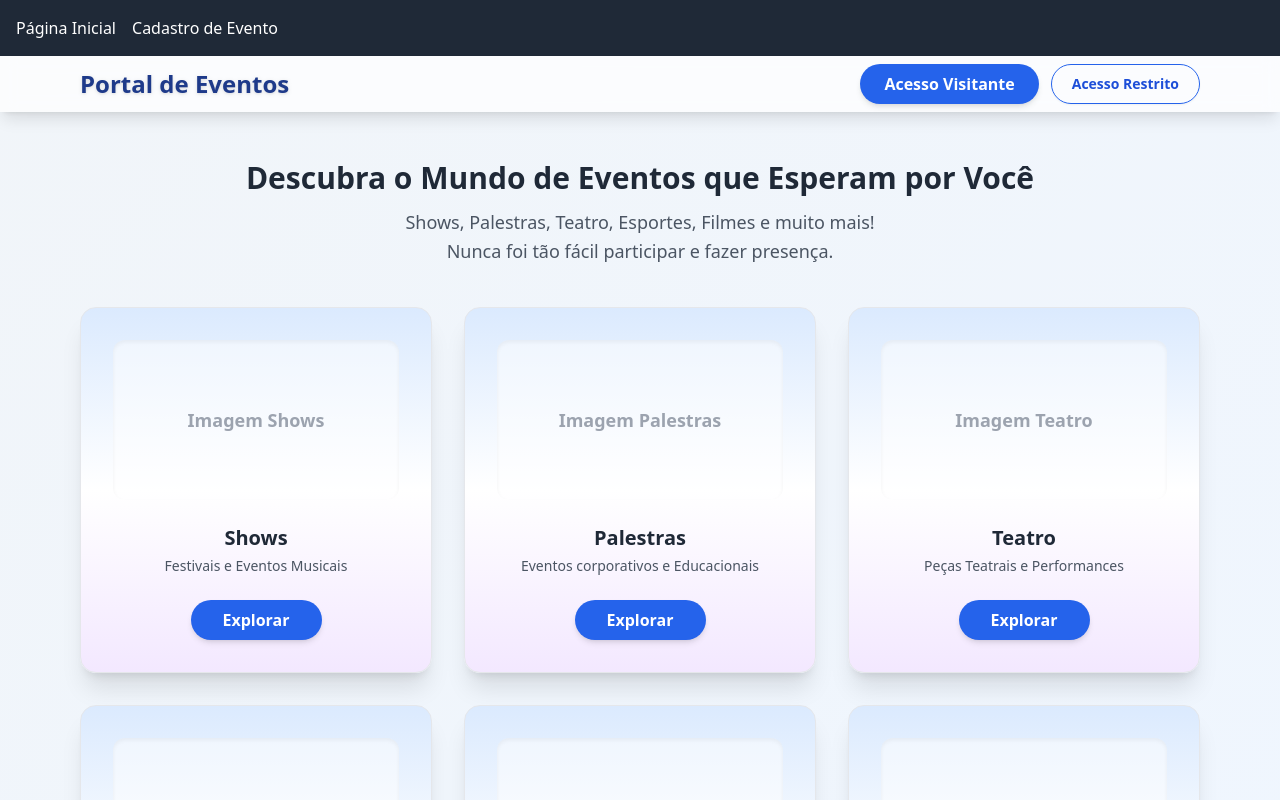
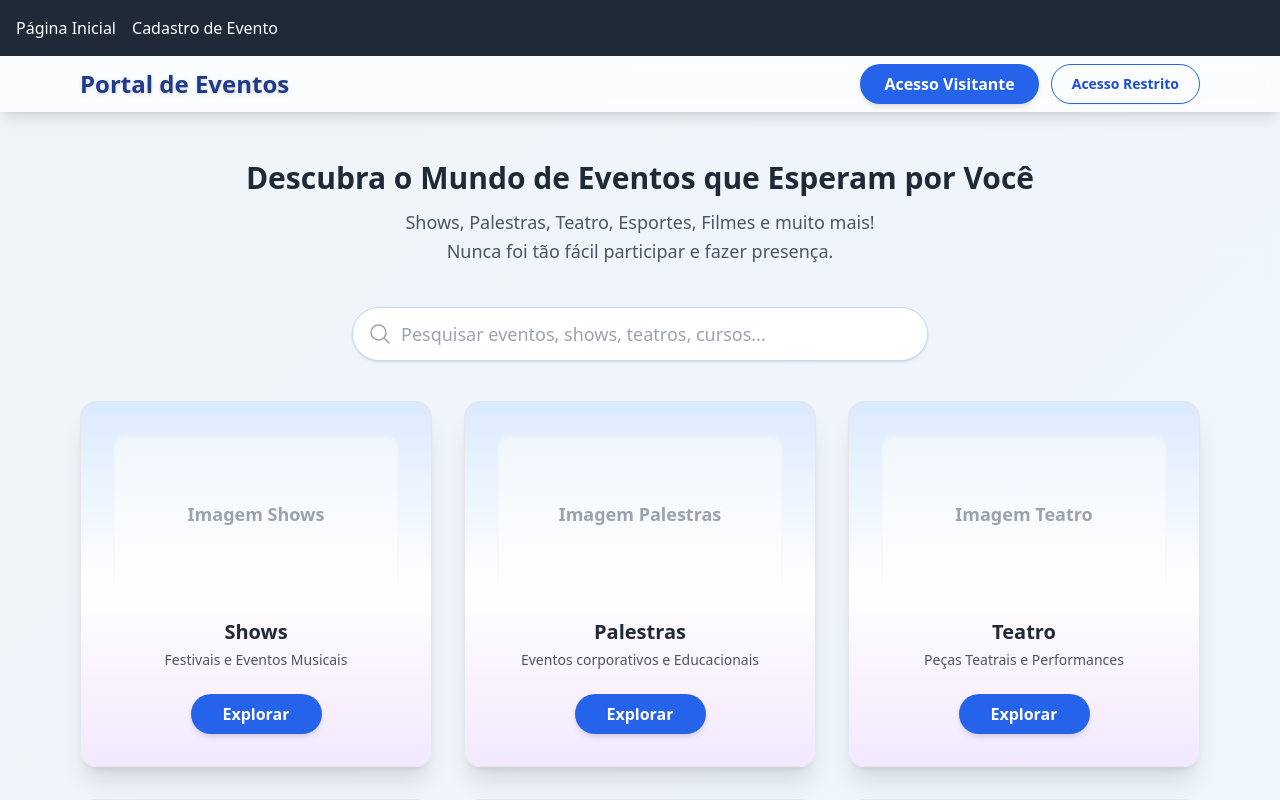
Before and after one commit to Andrehlb/portal-ingressos-frontend, a React (Vite) app: page / in a window 1280 px wide. Shown: the top 800 px of the page. Built offline with nearby package versions, Linux system fonts and the light colour scheme.

Commit message:
feat: add BarraPesquisa component to enhance search functionality on HomePage

```diff
--- /dev/null
+++ b/src/components/BarraPesquisa.jsx
@@ -0,0 +1,51 @@
+import { useState } from "react";
+import { MagnifyingGlassIcon } from "@heroicons/react/24/outline";
+
+// Componente de barra de pesquisa moderna, com sugestões e usabilidade aprimorada
+export default function BarraPesquisa({ onSearch, sugestoes = [] }) {
+  const [termo, setTermo] = useState("");
+  const [showSugestoes, setShowSugestoes] = useState(false);
+
+  return (
+    <div className="relative w-full max-w-xl mx-auto mt-8 mb-10">
+      <div className="flex items-center">
+        <MagnifyingGlassIcon className="w-6 h-6 text-gray-400 absolute ml-4" />
+        <input
+          className="w-full pl-12 pr-4 py-3 rounded-full shadow border border-blue-200 focus:outline-none focus:ring-2 focus:ring-blue-500 bg-white text-lg"
+          type="text"
+          placeholder="Pesquisar eventos, shows, teatros, cursos..."
+          value={termo}
+          onChange={e => {
+            setTermo(e.target.value);
+            setShowSugestoes(true);
+            onSearch && onSearch(e.target.value);
+          }}
+          onFocus={() => setShowSugestoes(true)}
+          onBlur={() => setTimeout(() => setShowSugestoes(false), 180)} // Delay para permitir clique
+        />
+      </div>
+      {/* Sugestões abaixo do input */}
+      {showSugestoes && sugestoes.length > 0 && (
+        <div className="absolute w-full bg-white rounded-xl shadow-lg z-20 mt-2 p-4">
+          <div className="mb-2 font-semibold text-gray-700">Sugestões</div>
+          <div className="flex flex-wrap gap-2">
+            {sugestoes.map((s, i) => (
+              <button
+                key={i}
+                className="px-4 py-2 rounded-full bg-blue-100 text-blue-700 hover:bg-blue-200 transition"
+                onClick={() => {
+                  setTermo(s);
+                  setShowSugestoes(false);
+                  onSearch && onSearch(s);
+                }}
+                tabIndex={-1}
+              >
+                {s}
+              </button>
+            ))}
+          </div>
+        </div>
+      )}
+    </div>
+  );
+}
--- a/src/pages/cliente/HomePage.jsx
+++ b/src/pages/cliente/HomePage.jsx
@@ -1,5 +1,6 @@
 import React, { useState } from 'react';
 import CategoriaCard from '../../components/CategoriaCard';
+import BarraPesquisa from '../../components/BarraPesquisa';
 
 export default function HomePage() {
   const [modalVisitante, setModalVisitante] = useState(false);
@@ -138,6 +139,13 @@ export default function HomePage() {
           </p>
         </div>
 
+        <BarraPesquisa
+          onSearch={valor => {/* Lógica para filtar cards/categorias/eventos futuramente */}}
+          sugestoes={[
+            "hoje", "amanhã", "nesta semana", "neste fim de semana", "semana que vem", "neste mês", "próximo mês",
+          ]}
+        />
+
         {/* GRID DE CARDS */}
         <div className="grid grid-cols-1 sm:grid-cols-2 lg:grid-cols-3 gap-8 mb-12">
           {categorias.map((categoria) => (
```
